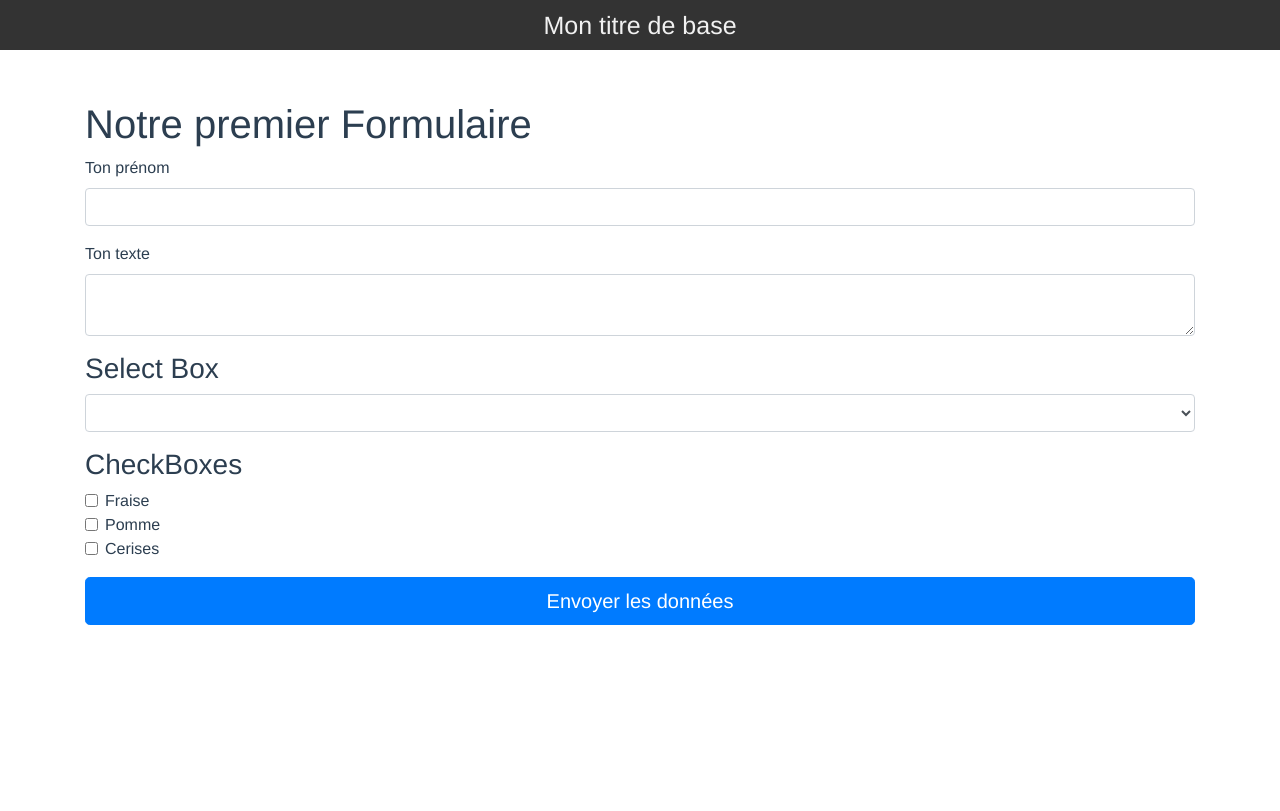
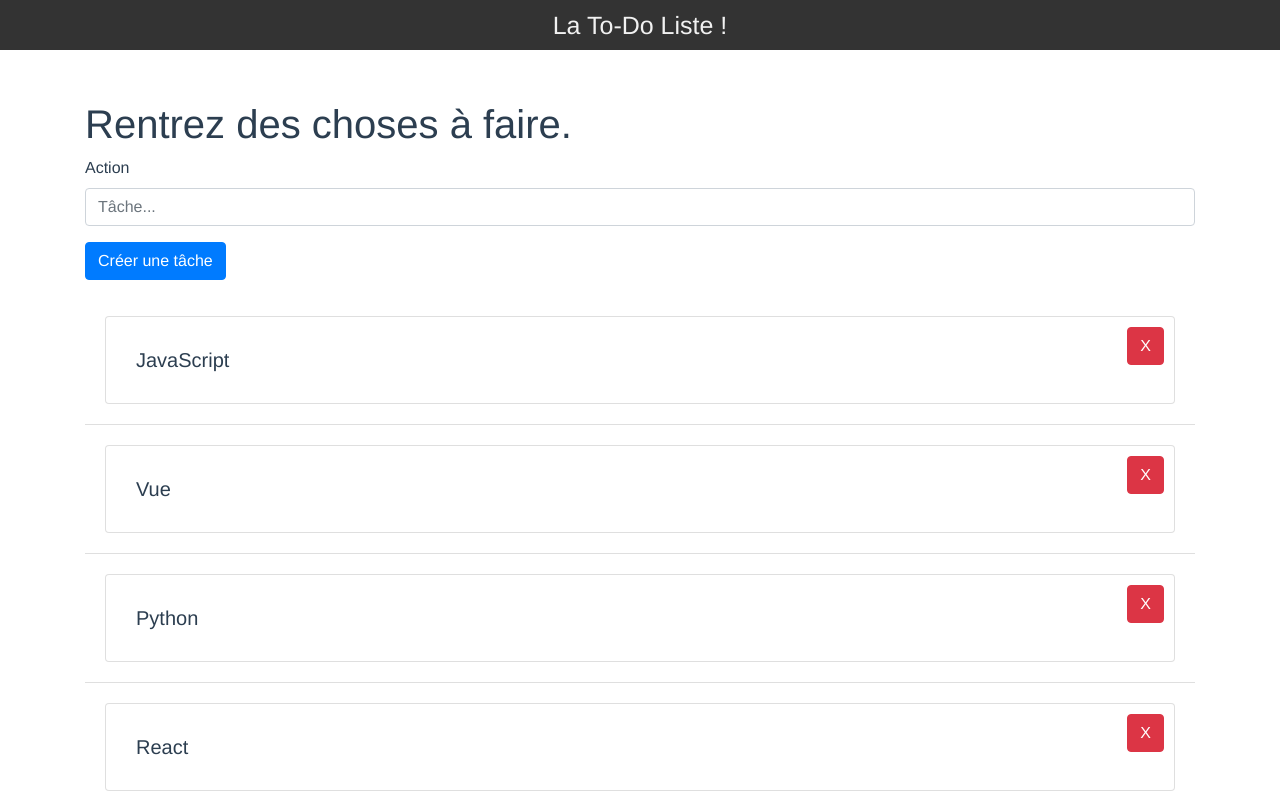
Before and after one commit to NaoDevWeb31/VueJS_A-Z, a Vue app in the folder p3-dev_pro_composants_vue_cli/: page / in a window 1280 px wide. Built offline with nearby package versions, Linux system fonts and the light colour scheme.

Commit message:
[MAJ] Créer une To-Do Liste

```diff
--- a/p3-dev_pro_composants_vue_cli/src/components/Contenu.vue
+++ b/p3-dev_pro_composants_vue_cli/src/components/Contenu.vue
@@ -1,105 +1,66 @@
 <template>
   <div class="container mt-5">
-
-    <h1>Notre premier Formulaire</h1>
+    <h1>Rentrez des choses à faire.</h1>
 
     <form>
-
       <div class="form-group">
-        <label for="prenom">Ton prénom</label>
+        <label for="action">Action</label>
         <input
-          v-model.lazy="formData.prenom"
+          v-model="formData.tache"
           type="text"
-          id="prenom"
+          id="action"
           class="form-control"
-          @input="toggleResult"
+          placeholder="Tâche..."
         />
       </div>
 
-      <div class="form-group">
-        <label for="txt">Ton texte</label>
-        <textarea
-          v-model="formData.txt"
-          id="txt"
-          class="form-control"
-          @input="toggleResult"
-        ></textarea>
-      </div>
-
-      <h2 class="h3 mt-3">Select Box</h2>
-
-      <div class="form-group">
-        <select v-model="formData.select" class="form-control" @focus="toggleResult">
-          <option v-for="(pays, index) in formData.listePays" :key="index">{{ pays }}</option>
-        </select>
-      </div>
-
-      <h2 class="h3 mt-3">CheckBoxes</h2>
-
-      <div class="form-check">
-          <input v-model="formData.checkFruits" value="Fraise" id="fraise" type="checkbox" class="form-check-input" @input="toggleResult">
-          <label for="fraise" class="form-check-label">Fraise</label>
-      </div>
-
-      <div class="form-check">
-          <input v-model="formData.checkFruits" value="Pomme" id="pomme" type="checkbox" class="form-check-input" @input="toggleResult">
-          <label for="pomme" class="form-check-label">Pomme</label>
-      </div>
-
-      <div class="form-check">
-          <input v-model="formData.checkFruits" value="Cerises" id="cerises" type="checkbox" class="form-check-input" @input="toggleResult">
-          <label for="cerises" class="form-check-label">Cerises</label>
-      </div>
-
-      <button @click.prevent="envoiForm" type="button" name="" id="" class="btn btn-primary mt-3 btn-lg btn-block">Envoyer les données</button>
-
+      <button @click.prevent="creationItem" class="btn btn-primary mb-3">
+        Créer une tâche
+      </button>
     </form>
 
-    <div v-if="infoSubmit" class="card mt-3">
-      <h2 class="card-header">Résultats</h2>
-
-      <div class="card-body p-3">
-        <p>Prénom : {{ formData.prenom }}</p>
-        <p style="white-space: pre">Texte : {{ formData.txt }}</p>
-
-        <p>Checkboxes :</p>
-        <ul>
-          <li v-for="(fruit, index) in formData.checkFruits" :key="index">{{ fruit }}</li>
-        </ul>
-
-        <p>Choix du select : {{ formData.select }}</p>
-      </div>
-    </div>
-
-
-
+    <ul class="list-group list-group-flush">
+      <li
+        v-for="(tache, index) in tableauTaches"
+        :key="index"
+        class="list-group-item"
+      >
+        <item
+          :tache="tache"
+          :id="index"
+          :suppression="suppression"
+        ></item>
+      </li>
+    </ul>
   </div>
 </template>
 
 <script>
+  import Item from "./Item.vue";
+
   export default {
     name: "Contenu",
     data() {
       return {
         formData: {
-          prenom: "",
-          txt: "",
-          checkFruits: [],
-          select: "",
-          listePays: ["Russie", "Japon", "Canada", "Mexique"]
+          tache: "",
         },
-        infoSubmit: false,
+        tableauTaches: ["JavaScript", "Vue", "Python", "React"],
       };
     },
+    components: {
+      item: Item,
+    },
     methods: {
-      envoiForm(){
-        this.infoSubmit = true;
+      creationItem() {
+        this.tableauTaches.push(this.formData.tache);
+        this.formData.tache = "";
       },
-      toggleResult(){
-        this.infoSubmit = false;
-      }
+      suppression(e) {
+        console.log("id " + e.target.parentNode.id + " : " +  e.target.previousSibling.textContent + " ➤ Supprimé avec succès !");
+        this.tableauTaches.splice(e.target.parentNode.id, 1);
+      },
     },
-    components: {},
   };
 </script>
 
--- a/p3-dev_pro_composants_vue_cli/src/components/Header.vue
+++ b/p3-dev_pro_composants_vue_cli/src/components/Header.vue
@@ -9,7 +9,7 @@
     name: "Header",
     data() {
       return {
-        titre: "Mon titre de base",
+        titre: "La To-Do Liste !",
       };
     },
   };
--- /dev/null
+++ b/p3-dev_pro_composants_vue_cli/src/components/Item.vue
@@ -0,0 +1,33 @@
+<template>
+  <div class="card my-2 item-todo justify-content-center">
+    <p class="">{{ tache }}</p>
+
+    <div @click="suppression" class="btn btn-danger btn-supr">X</div>
+  </div>
+</template>
+
+<script>
+  export default {
+    name: "Item",
+    props: ["tache", "suppression"],
+  };
+</script>
+
+<style scoped>
+  .item-todo {
+    position: relative;
+    padding: 20px 60px 20px 30px;
+    font-size: 20px;
+    height: 88px;
+  }
+
+  .btn-supr {
+    position: absolute;
+    top: 10px;
+    right: 10px;
+  }
+
+  .item-todo p {
+    margin-bottom: 0 !important;
+  }
+</style>
```
